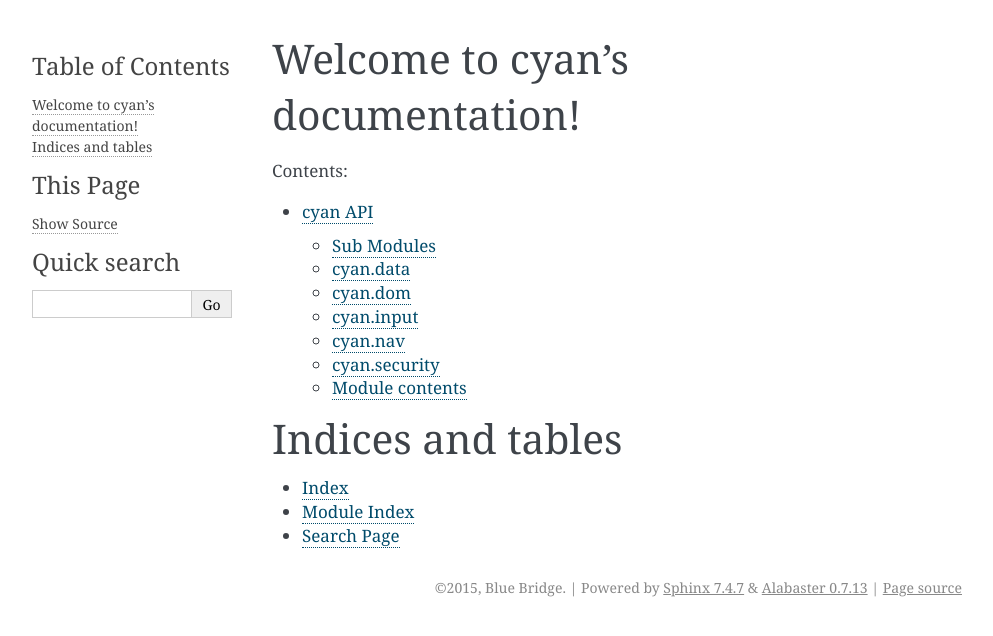
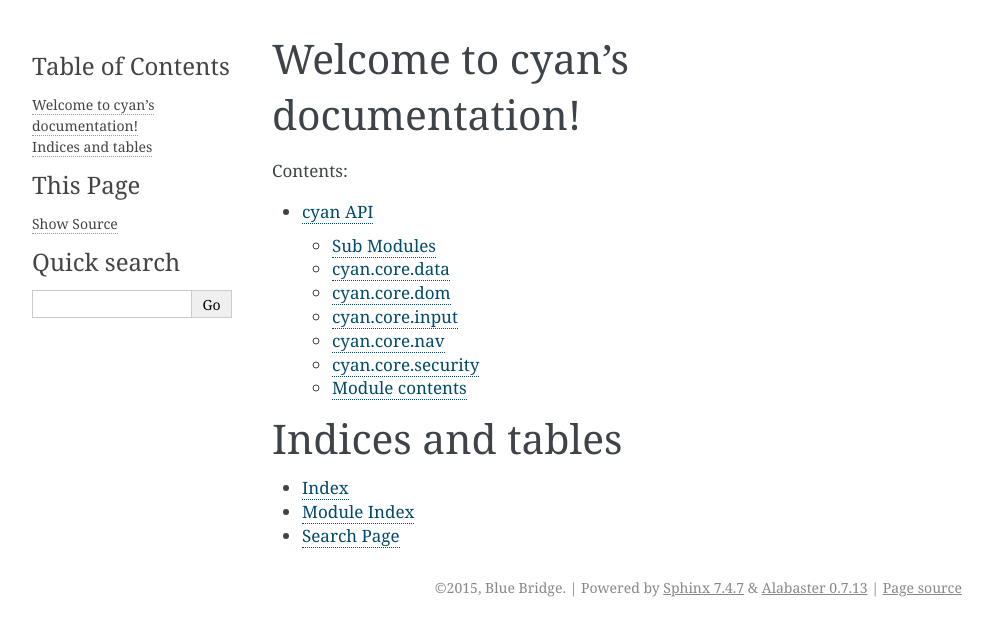
Before and after one commit to bluebridge/cyan, a Sphinx documentation site: the page built from docs/source/index.rst, in a window 1280 px wide. Shown: the top 636 px of the page, without its empty margins (148-1141 px from the left). Built offline with Sphinx 7.4.7, drawn with Linux system fonts in a browser that asks for light colours.

Commit message:
Fix documents on http://readthedocs.org (exclude dir \tests, start in \tests\cyan)

```diff
--- a/docs/source/conf.py
+++ b/docs/source/conf.py
@@ -24,7 +24,7 @@
 import mock
 import re
 
-project_path = os.path.abspath('../../..')
+project_path = os.path.abspath('../..')
 sys.path.insert(0, project_path)
 # project_path = os.path.abspath('../..')
 # sys.path.insert(0, project_path)
--- a/docs/source/cyan.rst
+++ b/docs/source/cyan.rst
@@ -4,42 +4,42 @@
 Sub Modules
 -----------
 
-cyan.data
----------
+cyan.core.data
+--------------
 
-.. automodule:: cyan.core.data
+.. automodule:: core.data
     :members:
     :undoc-members:
     :show-inheritance:
 
-cyan.dom
---------
+cyan.core.dom
+-------------
 
-.. automodule:: cyan.core.dom
+.. automodule:: core.dom
     :members:
     :undoc-members:
     :show-inheritance:
 
-cyan.input
-----------
+cyan.core.input
+---------------
 
-.. automodule:: cyan.core.input
+.. automodule:: core.input
     :members:
     :undoc-members:
     :show-inheritance:
 
-cyan.nav
---------
+cyan.core.nav
+-------------
 
-.. automodule:: cyan.core.nav
+.. automodule:: core.nav
     :members:
     :undoc-members:
     :show-inheritance:
 
-cyan.security
--------------
+cyan.core.security
+------------------
 
-.. automodule:: cyan.core.security
+.. automodule:: core.security
     :members:
     :undoc-members:
     :show-inheritance:
```
Also changed, not shown: other parts of docs/source/cyan.rst (+1 -1 lines).
